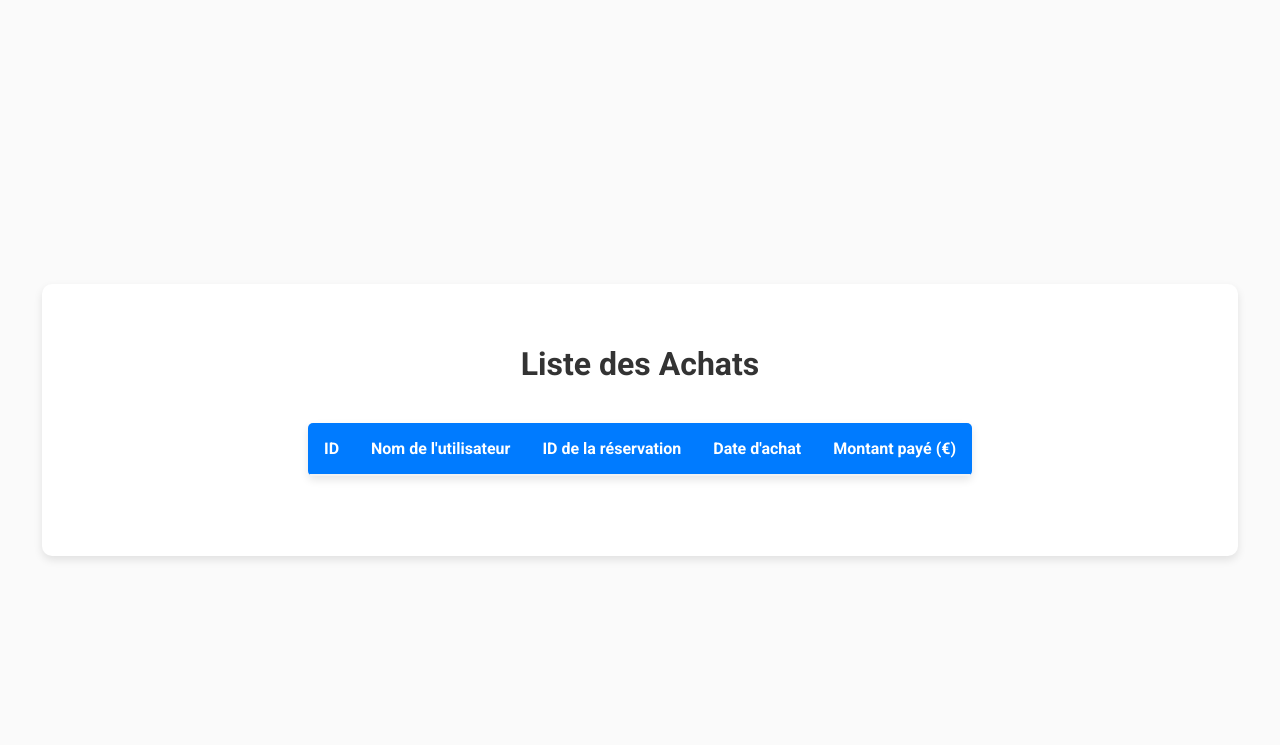
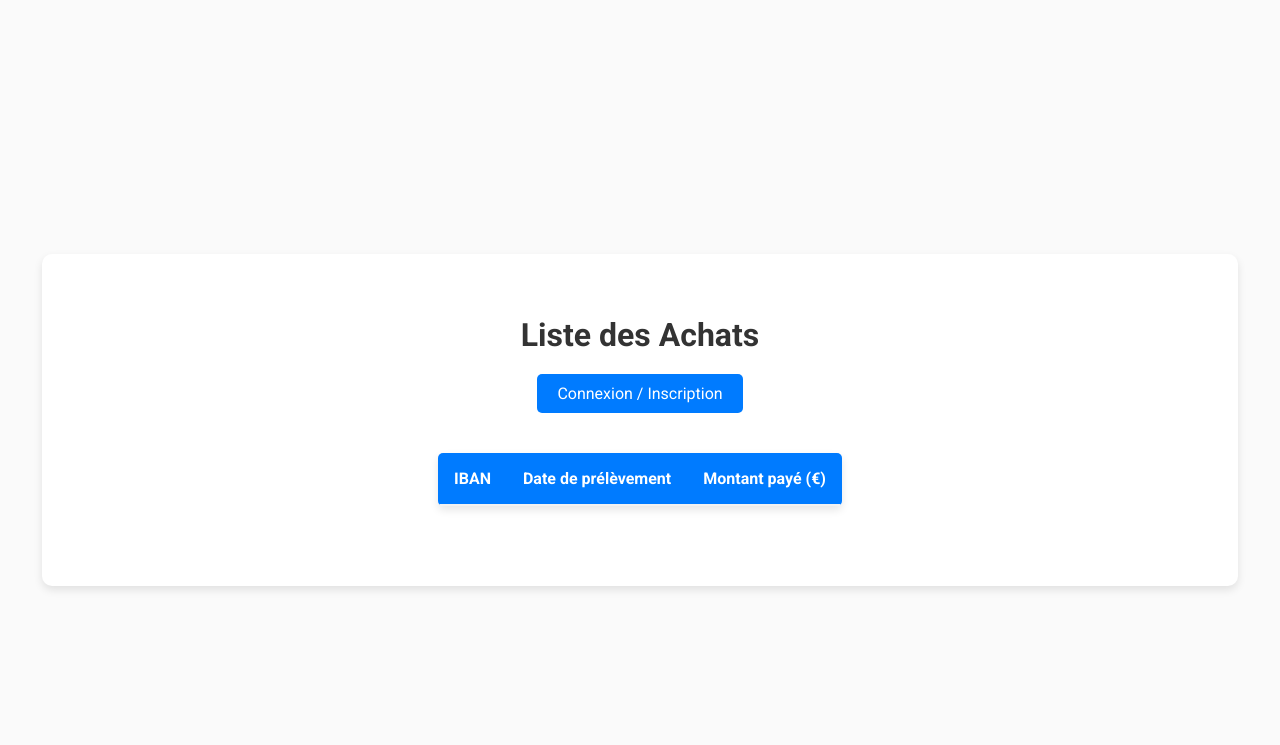
Before and after one commit to Lilian-Noacco/SAE-R4.DevCloud.10, a Python web app: template templates/achats.html in a window 1280 px wide. Shown: the top 745 px of the page. Run offline with Jinja, Linux system fonts and the light colour scheme; the template is opened without the code that fills it, so the values that code supplies are empty.

Commit message:
Ajout de certaines pages supplémentaires

```diff
--- a/sae410/compagnie/views.py
+++ b/sae410/compagnie/views.py
@@ -141,7 +141,7 @@ def reservation_detail(request, pk):
 @api_view(['GET', 'POST'])
 def achat_list(request):  # Faire en sorte d'afficher en fonction de l'utilisateur
     if request.method == 'GET':
-        achats = Achat.objects.all()
+        achats = Achat.objects.filter(achat_reservation__reservation_nom=request.user.id)
         serializer = AchatSerializer(achats, many=True)
         return Response(serializer.data, status=status.HTTP_200_OK)
 
--- a/templates/achats.html
+++ b/templates/achats.html
@@ -12,27 +12,31 @@
     <div class="container">
         <header>
             <h1>Liste des Achats</h1>
+                        <div class="header-button">
+                {% if session.get('token') %}
+                <a href="{{ url_for('logout') }}" class="button">Déconnexion</a>
+                <a href="{{ url_for('get_reservations') }}" class="button">Vos réservations</a>
+                {% else %}
+                <a href="{{ url_for('login_register') }}" class="button">Connexion / Inscription</a>
+                {% endif %}
+            </div>
         </header>
         <main>
             <div class="table-container">
                 <table>
                     <thead>
                         <tr>
-                            <th>ID</th>
-                            <th>Nom de l'utilisateur</th>
-                            <th>ID de la réservation</th>
-                            <th>Date d'achat</th>
+                            <th>IBAN</th>
+                            <th>Date de prélèvement</th>
                             <th>Montant payé (€)</th>
                         </tr>
                     </thead>
                     <tbody>
                         {% for achat in achats %}
                         <tr>
-                            <td>{{ achat.achat_id }}</td>
-                            <td>{{ achat.user.username }}</td>
-                            <td>{{ achat.reservation_id }}</td>
-                            <td>{{ achat.date_achat }}</td>
-                            <td>{{ achat.montant_paye }}</td>
+                            <td>{{ achat.achat_iban }}</td>
+                            <td>{{ achat.achat_date_prelevement }}</td>
+                            <td>{{ achat.achat_montant }}</td>
                         </tr>
                         {% endfor %}
                     </tbody>
```
Also changed, not shown: main.py (+26 -3 lines), templates/reservations.html (+15 -3 lines), templates/vols.html (+16 -2 lines), sae410/db.sqlite3.
